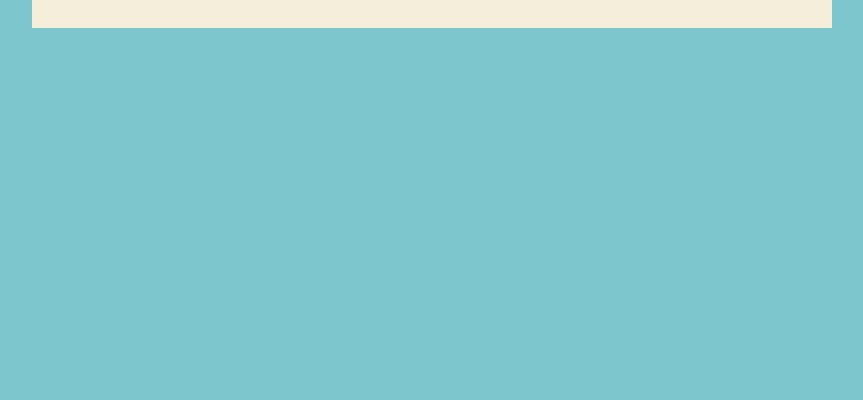
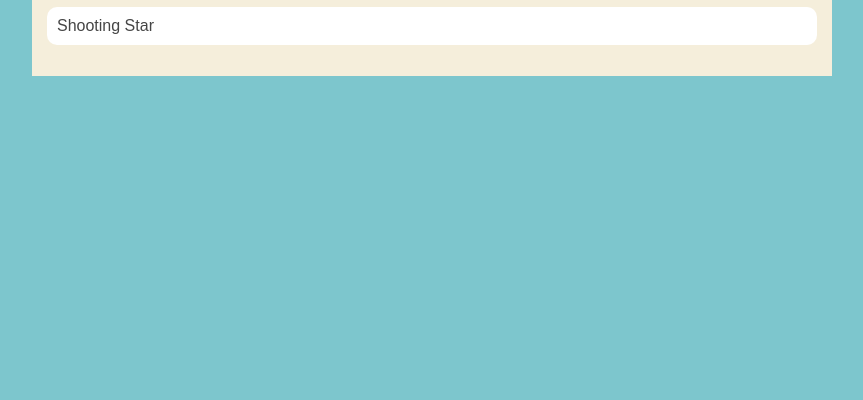
Before and after one commit to nhinguyen3/nhinguyen.github.io, a plain HTML site: page portfolio.html in a window 1280 px wide. Shown: the part 400-800 px from the top of the page, without its empty margins (208-1071 px from the left). Drawn offline with Linux system fonts and the light colour scheme.

Commit message:
push portfolio

```diff
--- a/portfolio.html
+++ b/portfolio.html
@@ -118,7 +118,7 @@
                     <h1>Khan Academy Portfolio</h1>
                     <ul class="portfolio">
                         <li><a href="https://www.khanacademy.org/computer-programming/spin-off-of-project-whats-for-dinner/6270847545819136">What's for dinner</a></li>
-
+                        <li><a href="https://www.khanacademy.org/computer-programming/spin-off-of-project-shooting-star/5435230301765632">Shooting Star</a></li>
                     </ul>
                 </div>
             </main>
```
